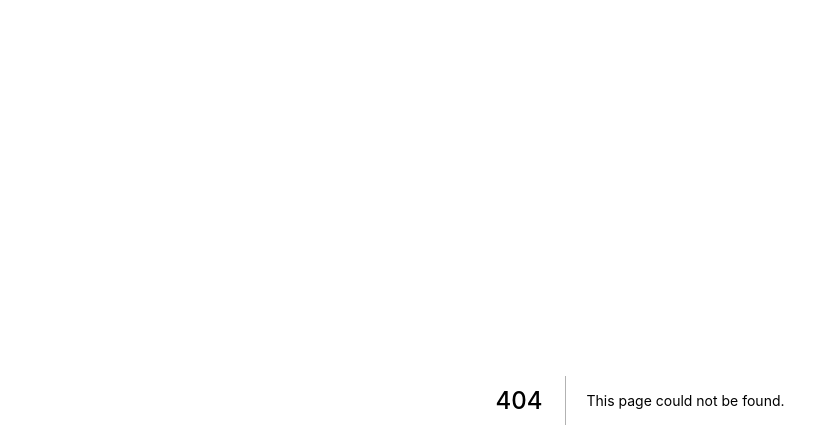
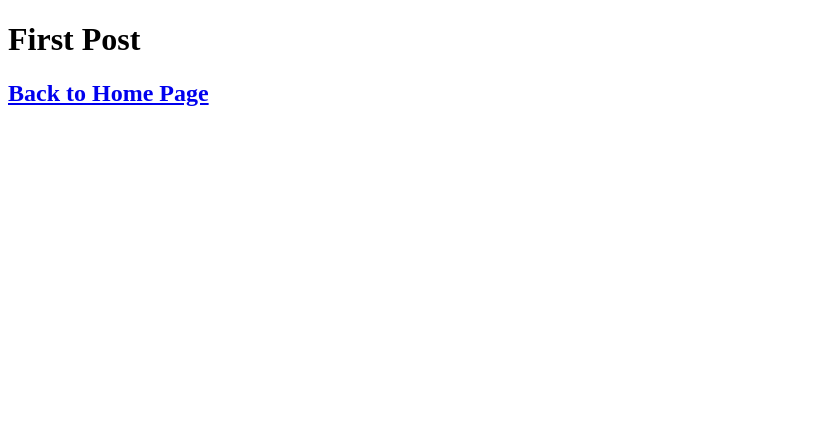
Before and after one commit to fResult/basic-nextjs-blog, a Next.js app: page /posts/first-post in a window 1280 px wide. Before the commit this address had no page. Shown: the top 448 px of the page, without its empty margins (0-839 px from the left). Built offline with nearby package versions, Linux system fonts and the light colour scheme.

Commit message:
Tried to use Link (Router) - Forgot push first-post.js file

```diff
--- /dev/null
+++ b/pages/posts/first-post.js
@@ -0,0 +1,15 @@
+import React from 'react'
+import Link from 'next/link'
+
+export default function FirstPost() {
+  return (
+    <>
+      <h1>First Post</h1>
+      <h2>
+        <Link href={'/'}>
+          <a>Back to Home Page</a>
+        </Link>
+      </h2>
+    </>
+  )
+}
```
